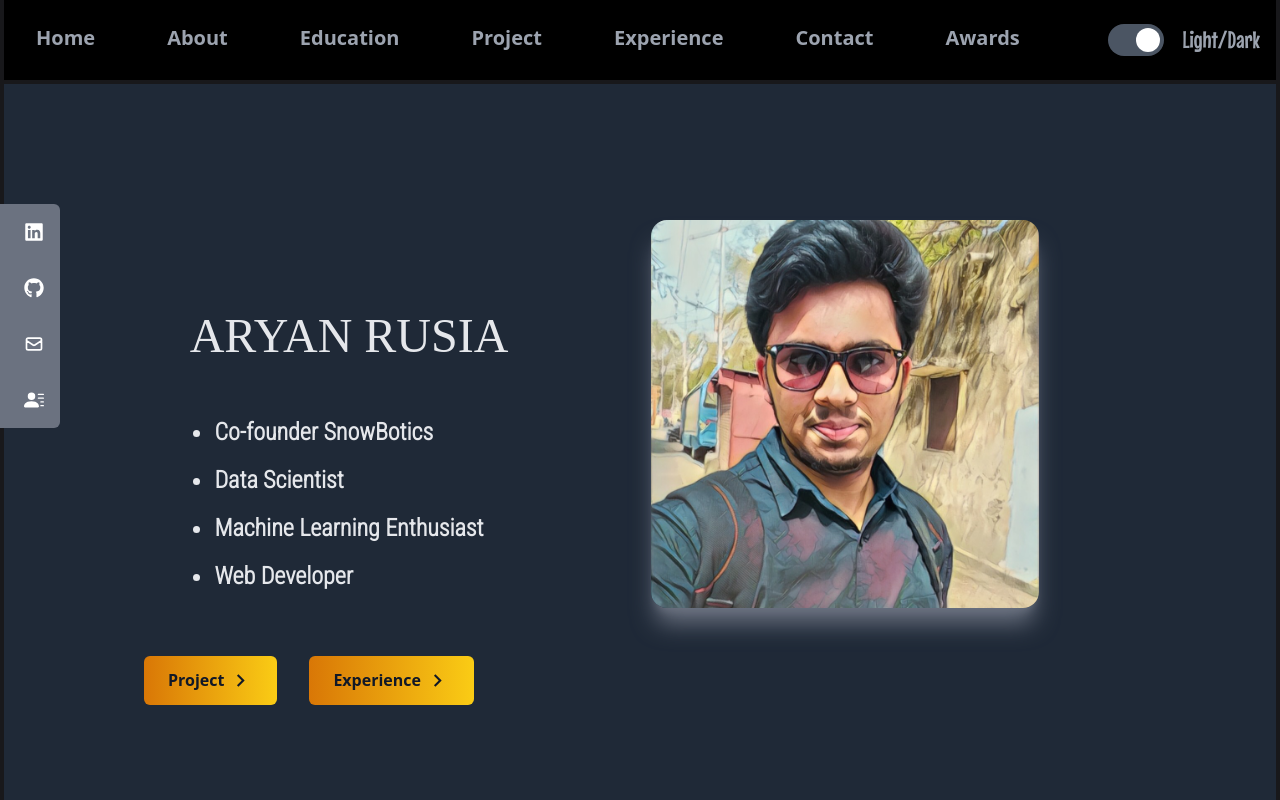
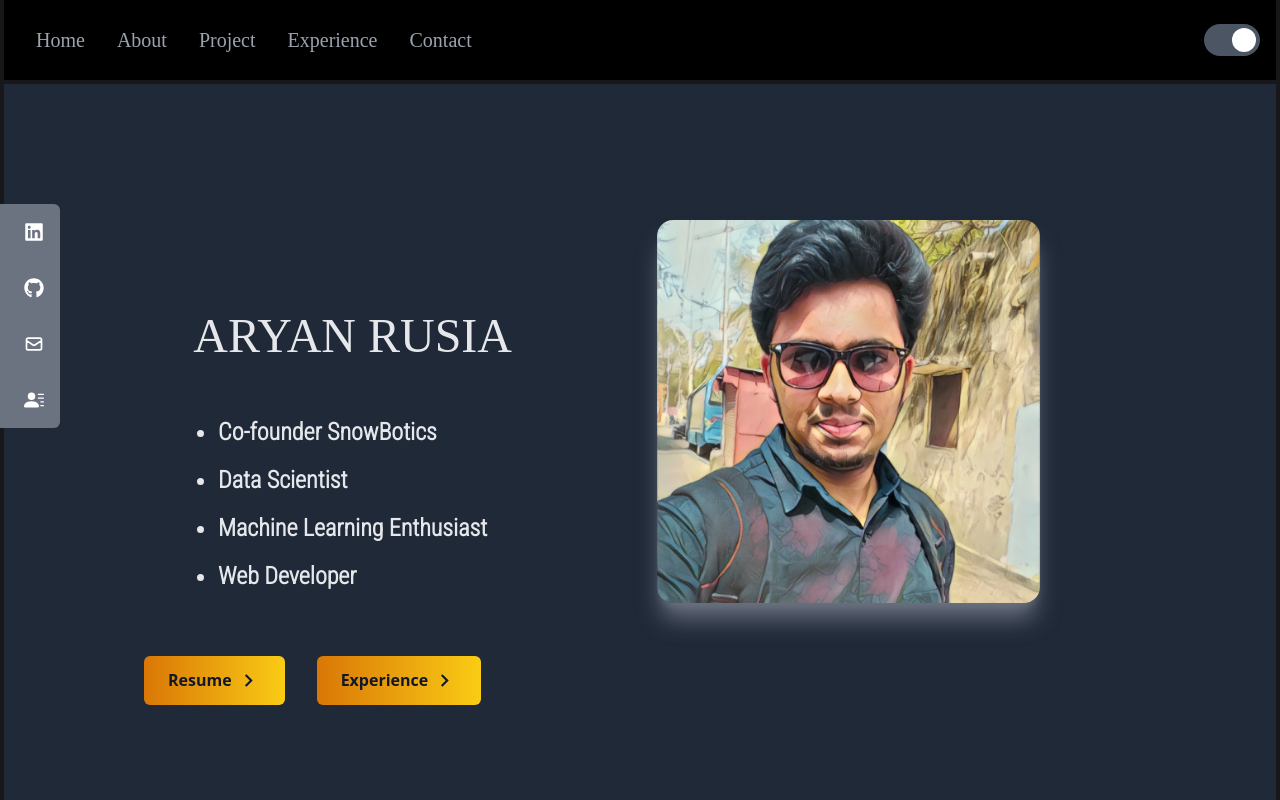
Before and after one commit to Aryan-Rusia-2/Portfolio-Aryan, a React (Create React App) app: page / in a window 1280 px wide. Shown: the top 800 px of the page. Built offline with nearby package versions, Linux system fonts and the light colour scheme; a web font is replaced by a local one.

Commit message:
Add files via upload

```diff
--- a/src/components/Experience.jsx
+++ b/src/components/Experience.jsx
@@ -159,7 +159,7 @@ const Experience = () => {
 
   return (
     <div
-      name="experience"
+      name="skills"
       className="pt-20 bg-white dark:bg-gray-800 w-full min-h-screen p-10">
       <div className="max-w-screen-lg mx-auto p-4 flex flex-col text-black items-center w-full h-full dark:text-white">
 
--- a/src/components/Home.jsx
+++ b/src/components/Home.jsx
@@ -1,5 +1,7 @@
 import React from "react";
 import HeroImage from "../assets/heroImage.jpg";
+// import HeroImage from "../assets/profile.png";
+// import HeroImage from "../assets/pic.webp";
 import { MdOutlineKeyboardArrowRight } from "react-icons/md";
 import { Link } from "react-scroll";
 // import TiltComponent from '../TiltComponent';
@@ -43,16 +45,16 @@ const Home = () => {
               </span>
             </Link>
 
-            <Link
-              to="project"
+            <a
+              href="https://online-cv-aryan.netlify.app/"
               smooth
               duration={500}
               className="group hover:scale-110 duration-200 text-gray-900 font-semibold w-fit px-6 py-3 my-2 flex items-center align-middle rounded-md bg-gradient-to-r border-2 dark:border-0 border-slate-600 hover:border-slate-700 from-blue-300 to-cyan-300 dark:from-amber-600 dark:to-yellow-400 cursor-pointer">
-              Project
+              Resume
               <span className="group-hover:rotate-90 duration-300">
                 <MdOutlineKeyboardArrowRight size={25} className="ml-1" />
               </span>
-            </Link>
+            </a>
           </div>
 
         </div>
--- a/src/components/NavBar.jsx
+++ b/src/components/NavBar.jsx
@@ -21,10 +21,6 @@ const NavBar = () => {
       link: "about",
     },
     {
-      id: 3,
-      link: "education",
-    },
-    {
       id: 4,
       link: "project",
     },
@@ -35,11 +31,6 @@ const NavBar = () => {
     {
       id: 6,
       link: "contact",
-    },
-
-    {
-      id: 7,
-      link: "awards",
     },
   ];
 
@@ -56,13 +47,13 @@ const NavBar = () => {
   };
 
   return (
-    <div className="flex font-semibold text-xl justify-between items-center w-full h-20 px-4 bg-white dark:bg text-gray-900 dark:text-white dark:bg-black z-20">
+    <div className="flex font-style text-xl justify-between items-center w-full h-20 px-4 bg-white dark:bg text-gray-900 dark:text-white dark:bg-black z-20">
 
       <ul className="hidden md:flex">
         {links.map(({ id, link }) => (
           <li
             key={id}
-            className="px-4 md:flex cursor-pointer capitalize text-md justify-start mr-10 text-gray-900 hover:text-black dark:text-gray-400 hover:scale-125 dark:hover:text-gray-50 duration-200"
+            className="px-4 md:flex cursor-pointer capitalize text-md justify-center text-gray-900 hover:text-black dark:text-gray-400 hover:scale-125 dark:hover:text-gray-50 duration-200"
           >
             <Link to={link} smooth duration={500}>
               {link}
@@ -72,13 +63,14 @@ const NavBar = () => {
 
         ))}
 
-        <li className="hidden md:flex mr-5 ml-8 pr-4 z=-10">
-          <ToggleButton onClick={toggleDarkMode} />
-        </li>
+
 
 
       </ul>
 
+      <div className="hidden md:flex ml-auto z=-10">
+          <ToggleButton onClick={toggleDarkMode} />
+      </div>
 
 
 
@@ -117,7 +109,7 @@ const NavBar = () => {
 
 
       <div className="flex flex-row-reverse">
-        <h1 className="text-2xl mb-2 font-normal font-special text-gray-800 dark:text-gray-400 -ml-10 duration-200 hover:scale-110 cursor-pointer mt-2 hover:text-black dark:hover:text-gray-50">Light/Dark</h1>
+        {/* <h1 className="text-2xl mb-2 font-normal font-special text-gray-800 dark:text-gray-400 -ml-10 duration-200 hover:scale-110 cursor-pointer mt-2 hover:text-black dark:hover:text-gray-50">Light/Dark</h1> */}
         <div className="mt-5 mr-6 px-4 md:hidden">
         <ToggleButton onClick={toggleDarkMode} />
         </div>
--- a/src/components/project.jsx
+++ b/src/components/project.jsx
@@ -47,7 +47,7 @@ const project = () => {
     {
       id: 3,
       src: Microsoft,
-      href: "/cpu",
+      href: "/cpu-project",
       text: "8-bit CPU Design",
     },
   ];
--- a/src/components/work.jsx
+++ b/src/components/work.jsx
@@ -6,7 +6,7 @@ const Work = () => {
     return (
 
 
-        <div name="work" className='md:min-h-screen bg-white from-cyan-100 via-cyan-50 to-cyan-100 dark:bg-gray-800 dark:text-white'>
+        <div name="experience" className='md:min-h-screen bg-white from-cyan-100 via-cyan-50 to-cyan-100 dark:bg-gray-800 dark:text-white'>
 
             <div>
 
```
